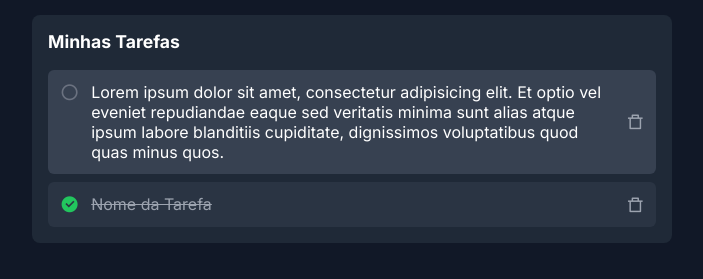
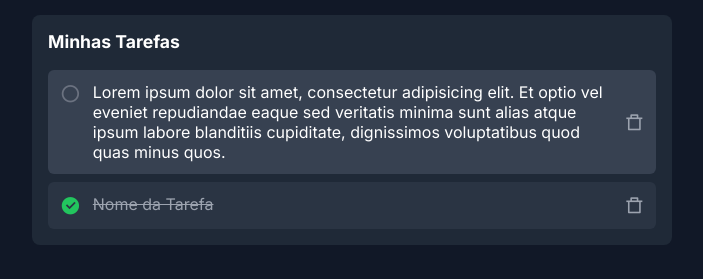
Before and after one commit to eduardo2382/todolist, a plain HTML site: page index.html in a window 1280 px wide. Shown: the part 211-490 px from the top of the page, without its empty margins (288-991 px from the left). Drawn offline with nearby package versions, Linux system fonts and the light colour scheme.

Commit message:
mudancao no tamanho dos botoes

```diff
--- a/src/styles/style.css
+++ b/src/styles/style.css
@@ -172,8 +172,6 @@ h2{
 
     background-color: var(--background-itens-container);
 
-    color: var(--text);
-
     border-radius: 6px;
 
     padding: 12px;
@@ -183,6 +181,11 @@ h2{
     display: flex;
     flex-direction: row;
     gap: 12px;
+}
+
+.todo p{
+    color: var(--text);
+    font-size: 1em;
 }
 
 .todoChecked{
@@ -197,7 +200,7 @@ h2{
 .todoChecked .todo i{
     color: var(--input-radius-selected);
 
-    font-size: 1.2em;
+    font-size: 1.3em;
 
     cursor: pointer;
 
@@ -207,7 +210,7 @@ h2{
 .btnCheckTodo{
     color: var(--input-radius);
 
-    font-size: 1.2em;
+    font-size: 1.3em;
 
     cursor: pointer;
 
@@ -221,7 +224,7 @@ h2{
 .btnDeleteTodo{
     color: var(--btn-delete);
 
-    font-size: 1.1em;
+    font-size: 1.2em;
 
     cursor: pointer;
     transition: .2s;
```
